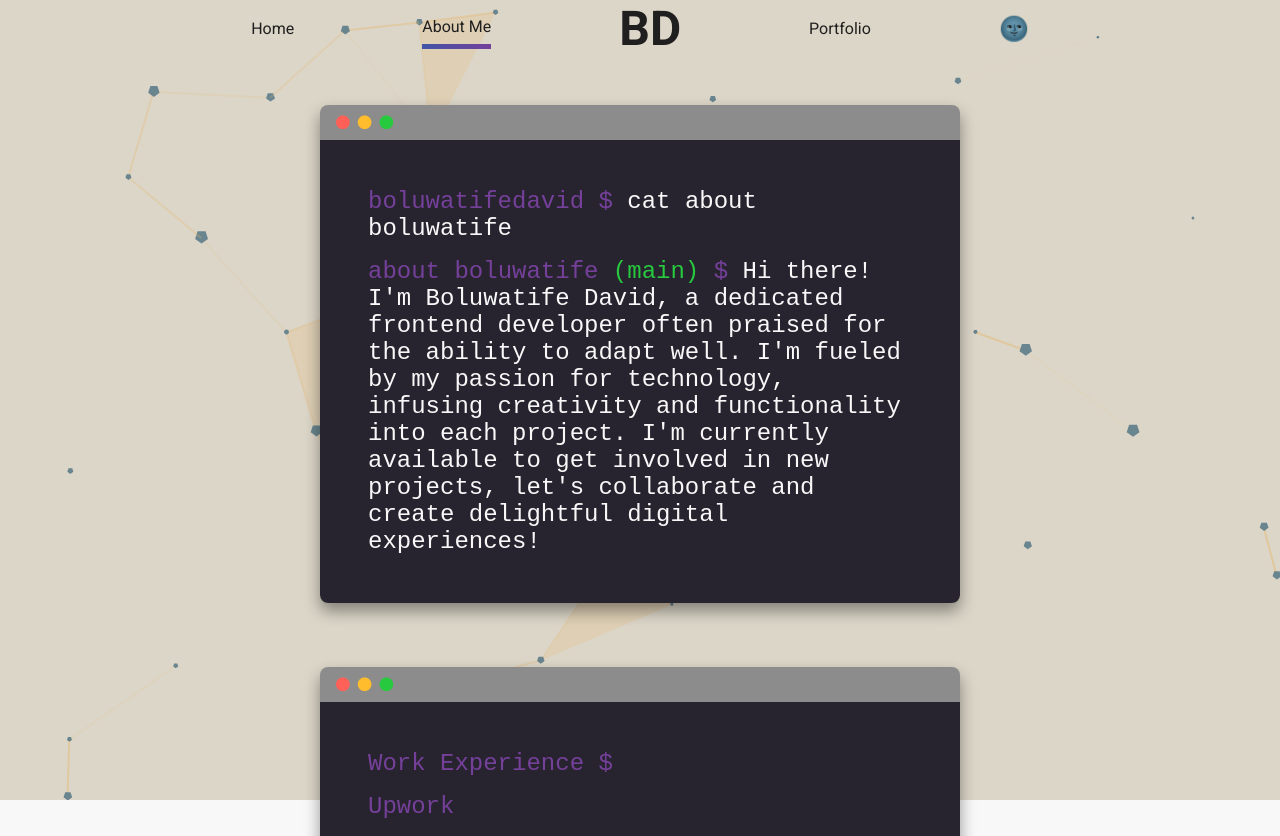
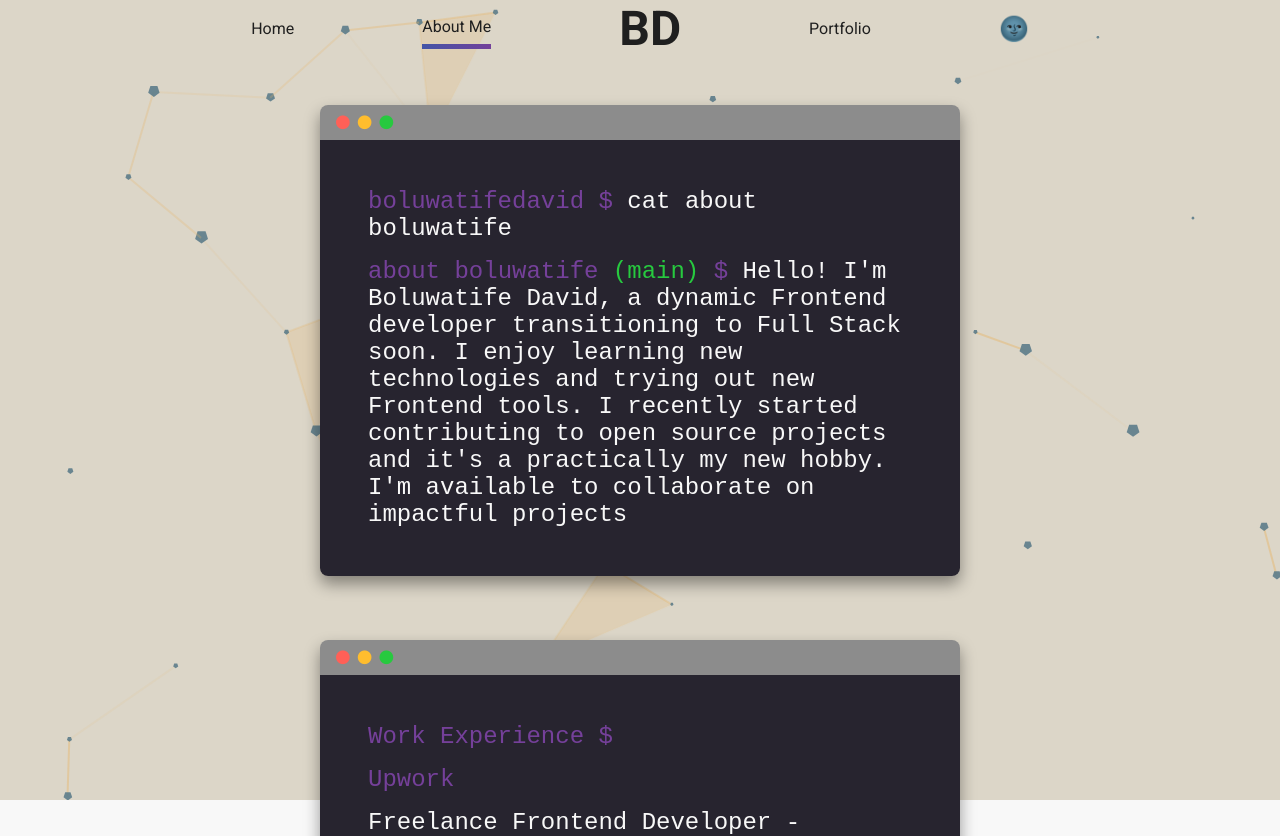
Before and after one commit to GIT-Gizmo/dave, a React (Vite) app: page /about in a window 1280 px wide. Shown: the top 836 px of the page. Built offline with nearby package versions, Linux system fonts and the light colour scheme.

Commit message:
Updated about me info

```diff
--- a/src/assets/info/Info.jsx
+++ b/src/assets/info/Info.jsx
@@ -59,7 +59,7 @@ export const info = {
       label: 'telegram',
     },
   ],
-  bio: "Hi there! I'm Boluwatife David, a dedicated frontend developer often praised for the ability to adapt well. I'm fueled by my passion for technology, infusing creativity and functionality into each project. I'm currently available to get involved in new projects, let's collaborate and create delightful digital experiences!",
+  bio: "Hello! I'm Boluwatife David, a dynamic Frontend developer transitioning to Full Stack soon. I enjoy learning new technologies and trying out new Frontend tools. I recently started contributing to open source projects and it's a practically my new hobby. I'm available to collaborate on impactful projects",
   techstack: {
     languages: ['Html/Css', 'JavaScript', 'Typescript', 'Php'],
     frameworks: ['Reactjs', 'Nextjs', 'Material ui', 'Tailwind css', 'Bootstrap', 'JQuery', 'Chakra ui', 'Aos'],
```
